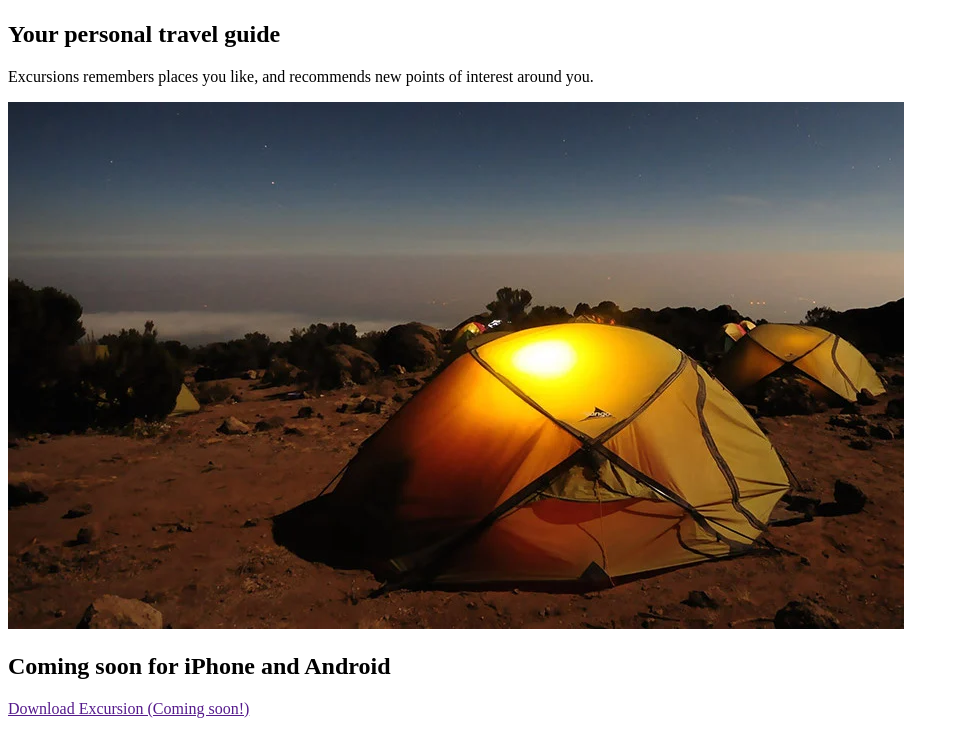
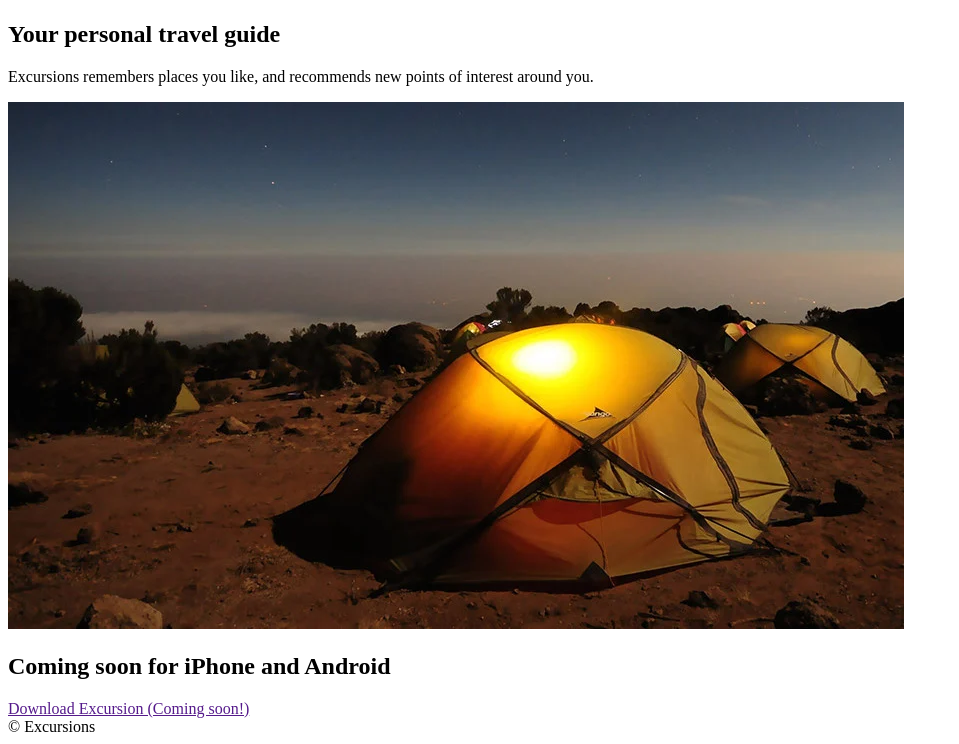
Before and after one commit to hearn-dev/excursion, a plain HTML site: page index.html in a window 1280 px wide. Shown: the part 251-995 px from the top of the page, without its empty margins (0-959 px from the left). Drawn offline with Linux system fonts and the light colour scheme.

Commit message:
Add footer.

```diff
--- a/index.html
+++ b/index.html
@@ -32,6 +32,6 @@
                 <a href="">Download Excursion (Coming soon!)</a>
             </nav>
         </main>
-
     </body>
+    <footer>&copy; Excursions</footer>
 </html>
```
Lines whose indentation alone changed are shown as unchanged.
